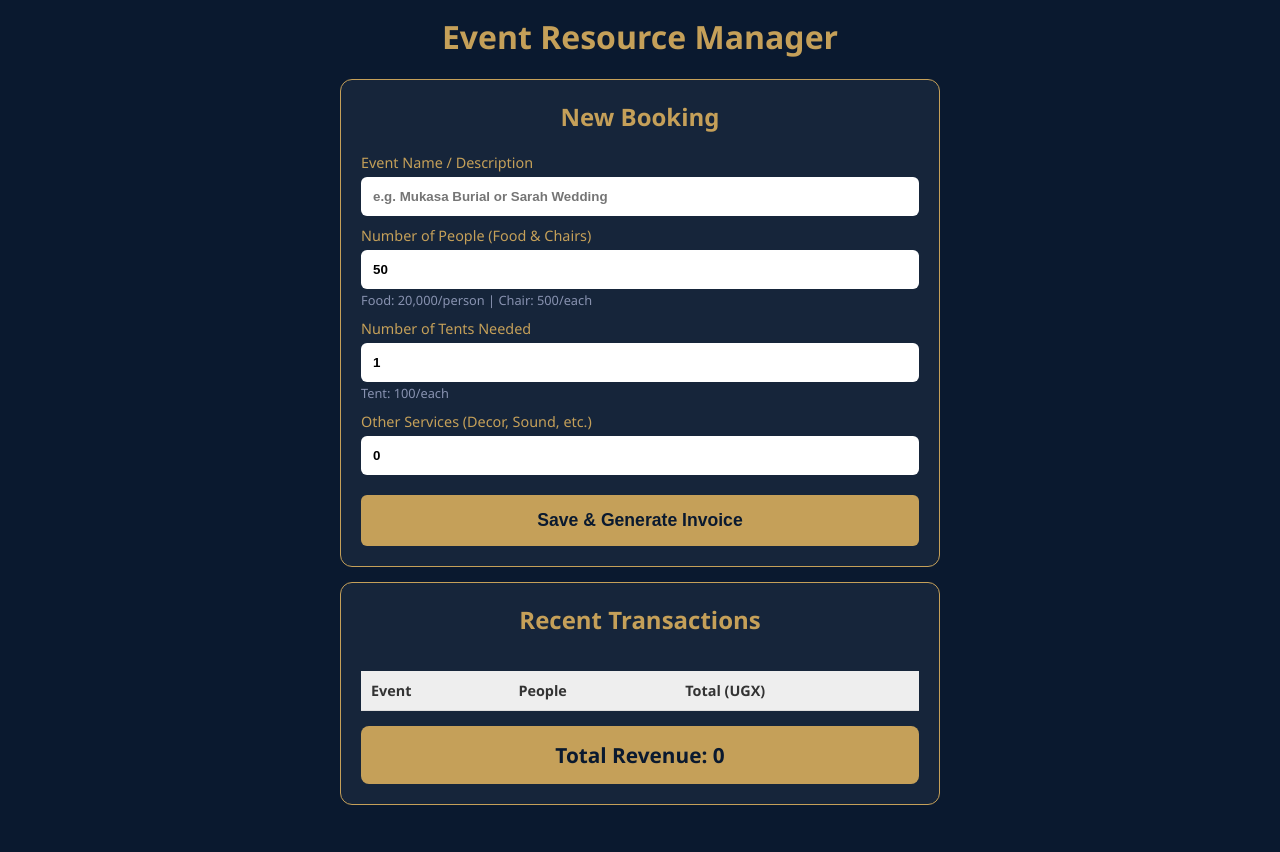
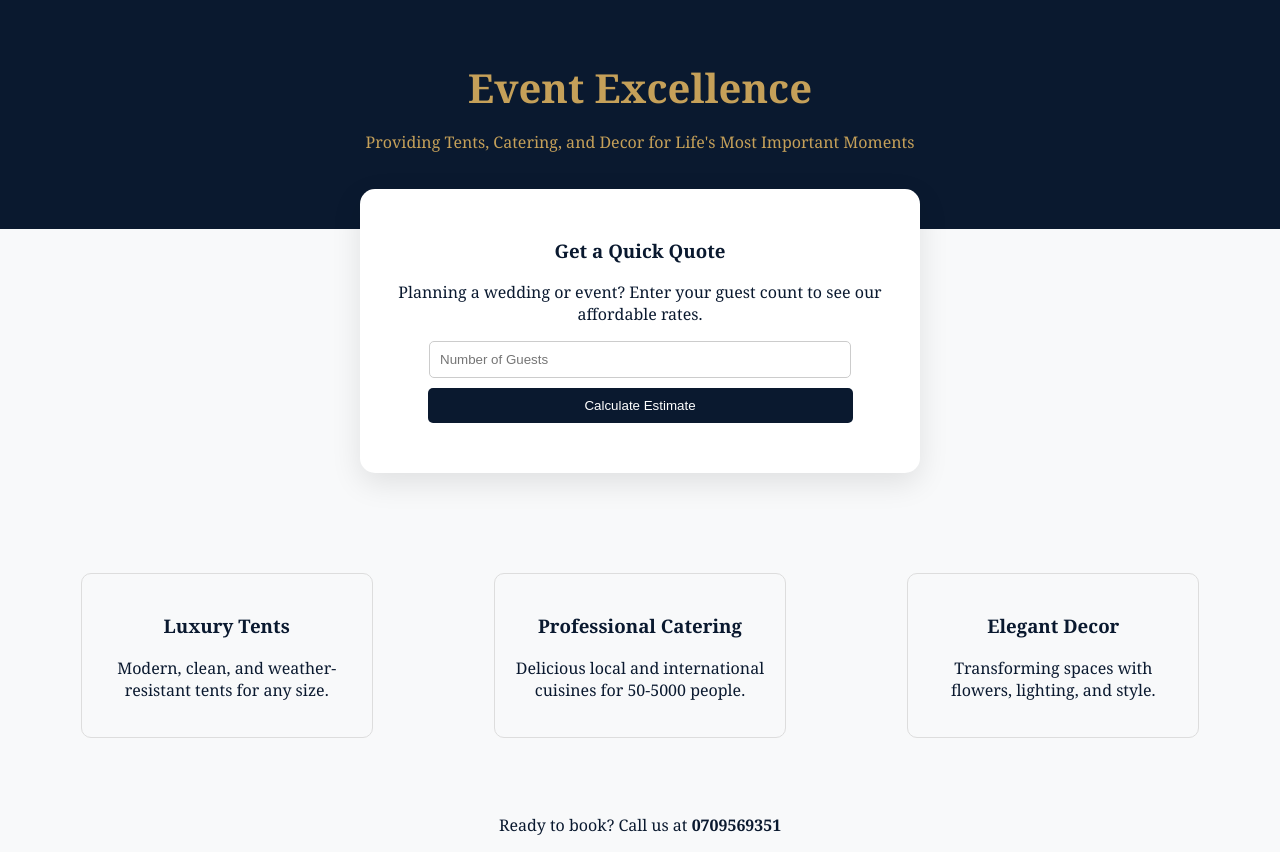
Before and after one commit to dkatabazi/wedding-app, a website: page index.html in a window 1280 px wide. Drawn offline with Linux system fonts and the light colour scheme; no server answers.

Commit message:
Create separate Customer and Admin pages

```diff
--- a/index.html
+++ b/index.html
@@ -3,104 +3,57 @@
 <head>
     <meta charset="UTF-8">
     <meta name="viewport" content="width=device-width, initial-scale=1.0">
-    <title>Event Resource Planner</title>
+    <title>Premium Event Services | Book Your Date</title>
     <style>
-        :root { --navy: #0a192f; --gold: #c5a059; --white: #e6f1ff; }
-        body { font-family: 'Segoe UI', sans-serif; background: var(--navy); color: var(--white); padding: 15px; margin: 0; }
-        .container { max-width: 600px; margin: auto; }
-        .card { background: rgba(255,255,255,0.05); padding: 20px; border-radius: 12px; border: 1px solid var(--gold); margin-bottom: 15px; }
-        h1, h2 { color: var(--gold); margin-top: 0; text-align: center; }
-        label { display: block; margin: 10px 0 5px; color: var(--gold); font-size: 0.9em; }
-        input, select { width: 100%; padding: 12px; border-radius: 6px; border: none; box-sizing: border-box; background: white; font-weight: bold; }
-        .price-tag { font-size: 0.8em; color: #8892b0; margin-top: 2px; }
-        button { width: 100%; padding: 15px; background: var(--gold); color: var(--navy); border: none; border-radius: 6px; font-weight: bold; cursor: pointer; margin-top: 20px; font-size: 1.1em; }
-        table { width: 100%; background: white; color: #333; border-radius: 8px; border-collapse: collapse; margin-top: 15px; font-size: 0.9em; }
-        th, td { padding: 10px; text-align: left; border-bottom: 1px solid #ddd; }
-        th { background: #eee; }
-        .grand-total { background: var(--gold); color: var(--navy); padding: 15px; border-radius: 8px; text-align: center; font-size: 1.3em; font-weight: bold; margin-top: 15px; }
+        :root { --navy: #0a192f; --gold: #c5a059; --white: #f8f9fa; }
+        body { font-family: 'Georgia', serif; background: var(--white); color: var(--navy); margin: 0; text-align: center; }
+        header { background: var(--navy); color: var(--gold); padding: 60px 20px; }
+        h1 { font-size: 2.5em; margin: 0; }
+        .quote-box { max-width: 500px; margin: -40px auto 40px; background: white; padding: 30px; border-radius: 15px; box-shadow: 0 10px 30px rgba(0,0,0,0.1); }
+        .btn { background: var(--gold); color: var(--navy); padding: 15px 30px; text-decoration: none; font-weight: bold; border-radius: 5px; display: inline-block; margin-top: 20px; }
+        .services { display: flex; justify-content: space-around; padding: 50px 20px; flex-wrap: wrap; }
+        .service-card { width: 250px; padding: 20px; border: 1px solid #ddd; border-radius: 10px; margin: 10px; }
     </style>
 </head>
 <body>
-    <div class="container">
-        <h1>Event Resource Manager</h1>
 
-        <div class="card">
-            <h2>New Booking</h2>
+    <header>
+        <h1>Event Excellence</h1>
+        <p>Providing Tents, Catering, and Decor for Life's Most Important Moments</p>
+    </header>
 
-            <label>Event Name / Description</label>
-            <input type="text" id="eventName" placeholder="e.g. Mukasa Burial or Sarah Wedding">
+    <div class="quote-box">
+        <h3>Get a Quick Quote</h3>
+        <p>Planning a wedding or event? Enter your guest count to see our affordable rates.</p>
+        <input type="number" id="custGuests" placeholder="Number of Guests" style="width:80%; padding:10px; border:1px solid #ccc; border-radius:5px;">
+        <button onclick="getEstimate()" style="width:85%; padding:10px; margin-top:10px; background:var(--navy); color:white; border:none; border-radius:5px;">Calculate Estimate</button>
+        <div id="estResult" style="margin-top:20px; font-weight:bold; color:var(--gold); font-size:1.2em;"></div>
+    </div>
 
-            <label>Number of People (Food & Chairs)</label>
-            <input type="number" id="peopleCount" value="50">
-            <div class="price-tag">Food: 20,000/person | Chair: 500/each</div>
-
-            <label>Number of Tents Needed</label>
-            <input type="number" id="tentCount" value="1">
-            <div class="price-tag">Tent: 100/each</div>
-
-            <label>Other Services (Decor, Sound, etc.)</label>
-            <input type="number" id="otherCosts" value="0">
-
-            <button onclick="calculateAndSave()">Save & Generate Invoice</button>
+    <div class="services">
+        <div class="service-card">
+            <h3>Luxury Tents</h3>
+            <p>Modern, clean, and weather-resistant tents for any size.</p>
         </div>
-
-        <div class="card">
-            <h2>Recent Transactions</h2>
-            <div style="overflow-x:auto;">
-                <table>
-                    <thead>
-                        <tr><th>Event</th><th>People</th><th>Total (UGX)</th></tr>
-                    </thead>
-                    <tbody id="tableBody"></tbody>
-                </table>
-            </div>
-            <div class="grand-total" id="grandTotal">Total Revenue: 0</div>
+        <div class="service-card">
+            <h3>Professional Catering</h3>
+            <p>Delicious local and international cuisines for 50-5000 people.</p>
+        </div>
+        <div class="service-card">
+            <h3>Elegant Decor</h3>
+            <p>Transforming spaces with flowers, lighting, and style.</p>
         </div>
     </div>
 
+    <p>Ready to book? Call us at <strong>0709569351</strong></p>
+
     <script>
-        async function loadData() {
-            const res = await fetch('/api/events');
-            const data = await res.json();
-            const body = document.getElementById('tableBody');
-            let totalRev = 0;
-            body.innerHTML = '';
-
-            data.forEach(item => {
-                totalRev += item.total;
-                body.innerHTML += `<tr>
-                    <td><strong>${item.name}</strong></td>
-                    <td>${item.people}</td>
-                    <td>${item.total.toLocaleString()}</td>
-                </tr>`;
-            });
-            document.getElementById('grandTotal').innerText = `Total Revenue: ${totalRev.toLocaleString()}`;
+        function getEstimate() {
+            const count = document.getElementById('custGuests').value;
+            if(!count) return;
+            const total = (count * 20000) + (count * 500); // Food + Chairs
+            document.getElementById('estResult').innerText = `Estimated Cost: ${total.toLocaleString()} UGX`;
         }
-
-        async function calculateAndSave() {
-            const name = document.getElementById('eventName').value;
-            const people = parseInt(document.getElementById('peopleCount').value) || 0;
-            const tents = parseInt(document.getElementById('tentCount').value) || 0;
-            const other = parseFloat(document.getElementById('otherCosts').value) || 0;
-
-            // PRICE LOGIC
-            const foodCost = people * 20000;
-            const chairCost = people * 500;
-            const tentCost = tents * 100;
-            const total = foodCost + chairCost + tentCost + other;
-
-            if(!name) return alert("Enter event name");
-
-            await fetch('/api/events', {
-                method: 'POST',
-                headers: {'Content-Type': 'application/json'},
-                body: JSON.stringify({ name, people, total })
-            });
-
-            document.getElementById('eventName').value = '';
-            loadData();
-        }
-        loadData();
     </script>
 </body>
 </html>
```
Also changed, not shown: admin.html (added, +106 -0 lines).
